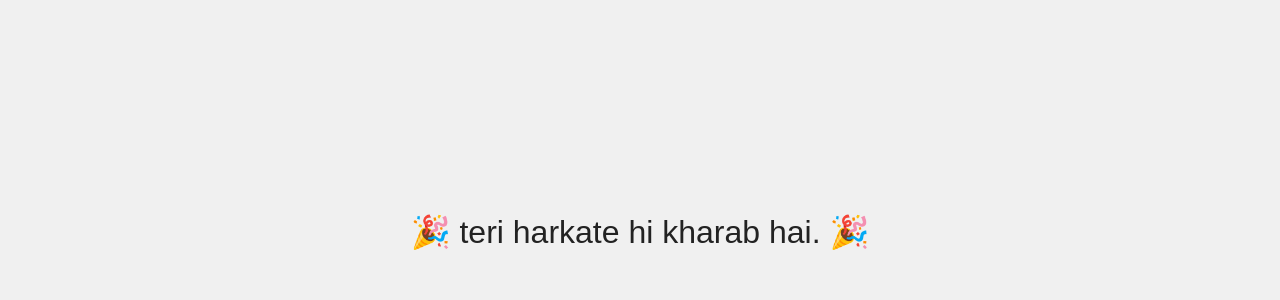
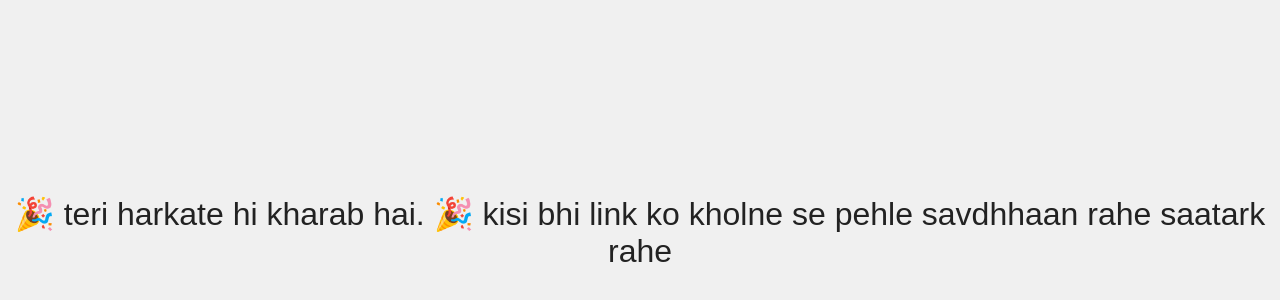
Before and after one commit to Asterbilly/pr, a plain HTML site: page index.html in a window 1280 px wide. Shown: the part 176-476 px from the top of the page. Drawn offline with Linux system fonts and the light colour scheme.

Commit message:
Update index.html

```diff
--- a/index.html
+++ b/index.html
@@ -19,5 +19,6 @@
 </head>
 <body>
   🎉 teri harkate hi kharab hai.  🎉
+  kisi bhi link ko kholne se pehle savdhhaan rahe saatark rahe
 </body>
 </html>
```
